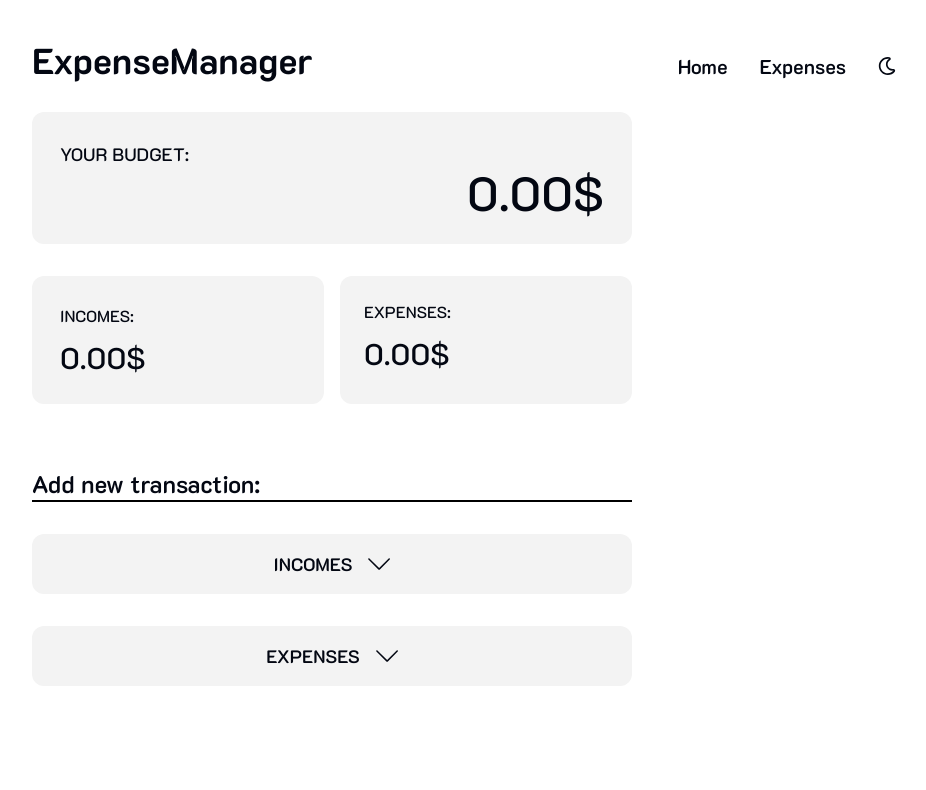
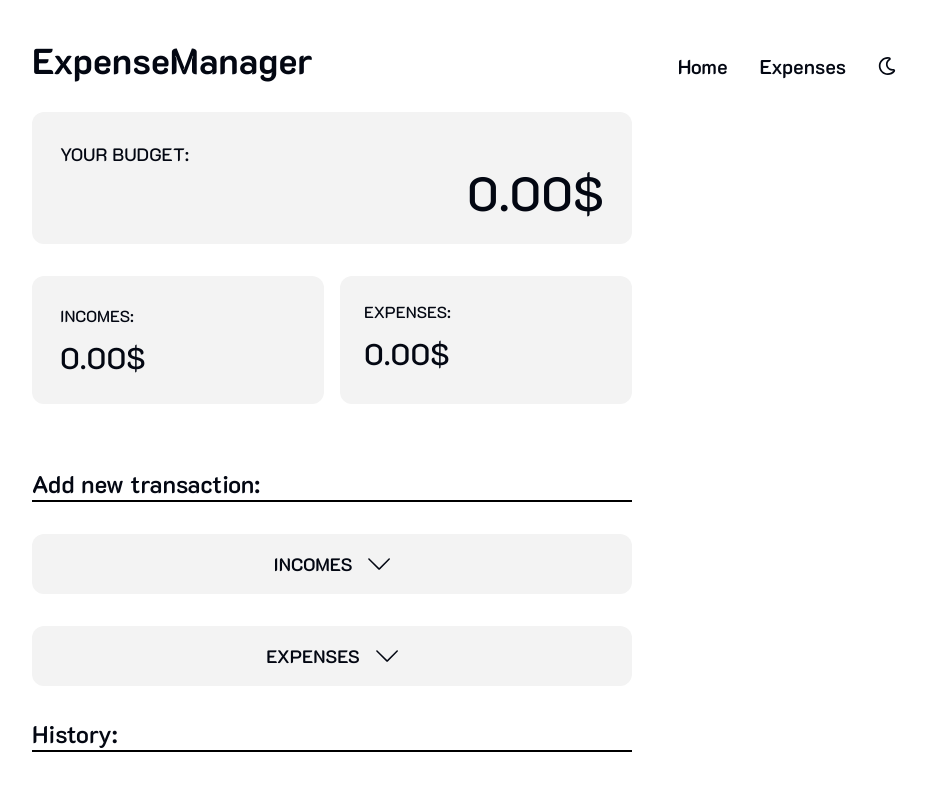
Before and after one commit to zofiaMrugalska/ExpenseManager, a React (Create React App) app: page /expenses in a window 1280 px wide. Shown: the top 790 px of the page, without its empty margins (176-1102 px from the left). Built offline with nearby package versions, Linux system fonts and the light colour scheme.

Commit message:
adding history style

```diff
--- a/src/pages/expenses/components/History.jsx
+++ b/src/pages/expenses/components/History.jsx
@@ -2,27 +2,47 @@ import { useContext } from "react";
 import Context from "../../../Context";
 
 const History = () => {
+  const { mode } = useContext(Context);
   const { historyData } = useContext(Context);
   const reversedHistoryData = [...historyData].reverse();
+  const changeBackgroundColor = mode === "light" ? "bg-[#F3F3F3]" : "bg-[#272626]";
 
   return (
-    <div>
+    <div className=" font-K2D">
+      <section className="max-w-[600px]">
+        <h1
+          className={` mt-8  text-lg sm:text-2xl font-semibold border-b-2 ${
+            mode === "light" ? "border-black" : "border-white"
+          }`}
+        >
+          History:
+        </h1>
         {reversedHistoryData.map((value, index) => {
           return (
             <div key={index}>
-            <div>
+              {value.incomesTitle && (
+                <div
+                  className={`grid grid-cols-3 text-center mt-5 py-3 px-6 rounded-xl text-base sm:text-lg ${changeBackgroundColor} `}
+                >
                   <p>{value.incomesTitle}</p>
                   <p>{value.incomesDate}</p>
-              <p>{value.incomesAmount}</p>
+                  <p className=" text-green-600 font-semibold">{value.incomesAmount}$</p>
                 </div>
-            <div>
+              )}
+
+              {value.expensesTitle && (
+                <div
+                  className={`grid grid-cols-3 text-center mt-5 py-3 px-6 rounded-xl text-base sm:text-lg ${changeBackgroundColor} `}
+                >
                   <p>{value.expensesTitle}</p>
                   <p>{value.expensesDate}</p>
-              <p>{value.expensesAmount}</p>
+                  <p className=" text-red-600 font-semibold">{value.expensesAmount}$</p>
                 </div>
+              )}
             </div>
           );
         })}
+      </section>
     </div>
   );
 };
```
Lines whose indentation alone changed are shown as unchanged.
